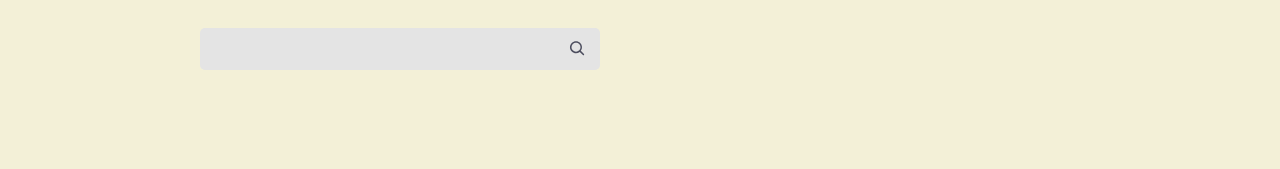
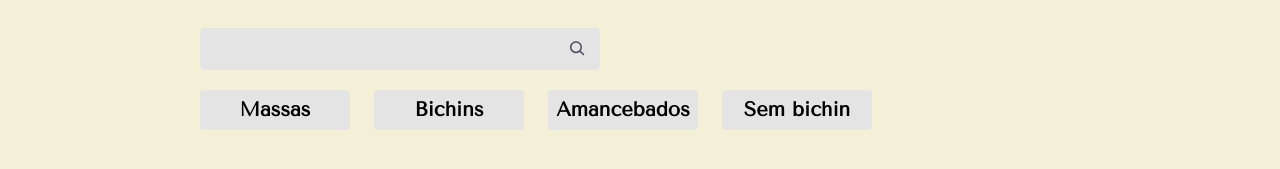
Before and after one commit to Jakelyny/buxin-chei, a React (Create React App) app: page / in a window 1280 px wide. Shown: the part 601-770 px from the top of the page. Built offline with nearby package versions, Linux system fonts and the light colour scheme.

Commit message:
Adding filter and classnames

```diff
--- a/package.json
+++ b/package.json
@@ -10,6 +10,7 @@
     "@types/node": "^16.18.12",
     "@types/react": "^18.0.27",
     "@types/react-dom": "^18.0.10",
+    "classnames": "^2.3.2",
     "normalize.css": "^8.0.1",
     "react": "^18.2.0",
     "react-dom": "^18.2.0",
--- a/src/pages/Cardapio/Cardapio.module.scss
+++ b/src/pages/Cardapio/Cardapio.module.scss
@@ -36,7 +36,7 @@
     color: white;
     font-size: 4rem;
     min-width: 400px;
-    width: 40%;
+    width: 30%;
   }
 }
 
@@ -56,4 +56,12 @@
     font-size: 3rem;
     margin-bottom: 30px;
   }
+  &__filtros {
+    align-items: center;
+    display: flex;
+    flex-wrap: wrap;
+    justify-content: space-between;
+    margin-bottom: 30px;
+    width: 100%;
+  }
 }
--- /dev/null
+++ b/src/pages/Cardapio/Filtros/Filtros.module.scss
@@ -0,0 +1,27 @@
+@import "styles/variaveis";
+
+.filtros {
+  display: flex;
+  gap: 24px;
+  flex-wrap: wrap;
+  margin: 20px 0;
+  &__filtro {
+    align-items: center;
+    background-color: $grey;
+    border: none;
+    border-radius: 4px;
+    display: flex;
+    font-size: 1.25rem;
+    font-weight: bold;
+    height: 40px;
+    justify-content: center;
+    width: 150px;
+    &--ativo {
+      background-color: $blue;
+      color: white;
+    }
+    &:hover {
+      cursor: pointer;
+    }
+  }
+}
--- /dev/null
+++ b/src/pages/Cardapio/Filtros/filtros.json
@@ -0,0 +1,18 @@
+[
+    {
+      "label": "Massas",
+      "id": 1
+    },
+    {
+      "label": "Bichins",
+      "id": 2
+    },
+    {
+      "label": "Amancebados",
+      "id": 3
+    },
+    {
+      "label": "Sem bichin",
+      "id": 4
+    }
+  ]
--- /dev/null
+++ b/src/pages/Cardapio/Filtros/index.tsx
@@ -0,0 +1,35 @@
+import React from "react";
+import filtros from "./filtros.json";
+import styles from './Filtros.module.scss';
+import classNames from 'classnames';
+
+type IOpcao = typeof filtros[0];
+
+interface Props {
+  filtro: number | null;
+  setFiltro: React.Dispatch<React.SetStateAction<number | null>>
+}
+
+export default function Filtros({ filtro, setFiltro }: Props) {
+
+  function selecionarFiltro(opcao: IOpcao) {
+    if (filtro === opcao.id) return setFiltro(null);
+    return setFiltro(opcao.id);
+  }
+  return (
+    <div className={styles.filtros}>
+      {filtros.map(opcao => (
+        <button
+            className={classNames({
+                [styles.filtros__filtro]: true,
+                [styles['filtros__filtro--ativo']]: filtro === opcao.id
+            })}
+            key={opcao.id}
+            onClick={() => selecionarFiltro(opcao)}
+        >
+          {opcao.label}
+        </button>
+      ))}
+    </div>
+  );
+}
--- a/src/pages/Cardapio/index.tsx
+++ b/src/pages/Cardapio/index.tsx
@@ -2,9 +2,11 @@
 import { ReactComponent as Logo } from "assets/logo.svg";
 import Buscador from "./Buscador";
 import { useState } from "react";
+import Filtros from "./Filtros";
 
 export default function Cardapio() {
   const [busca, setBusca] = useState("");
+  const [filtro, setFiltro] = useState<number | null>(null);
   return (
     <main>
       <nav className={styles.menu}>
@@ -12,12 +14,15 @@
       </nav>
       <header className={styles.header}>
         <div className={styles.header__text}>
-            Impossível não sair de buxin chei
+          Impossível não sair de buxin chei
         </div>
       </header>
       <section className={styles.cardapio}>
         <h3 className={styles.cardapio__titulo}>Cardápio</h3>
         <Buscador busca={busca} setBusca={setBusca} />
+        <div className={styles.cardapio__filtros}>
+          <Filtros filtro={filtro} setFiltro={setFiltro} />
+        </div>
       </section>
     </main>
   )
```
Also changed, not shown: 1 other file (tests, documents, lock files or other folders).
